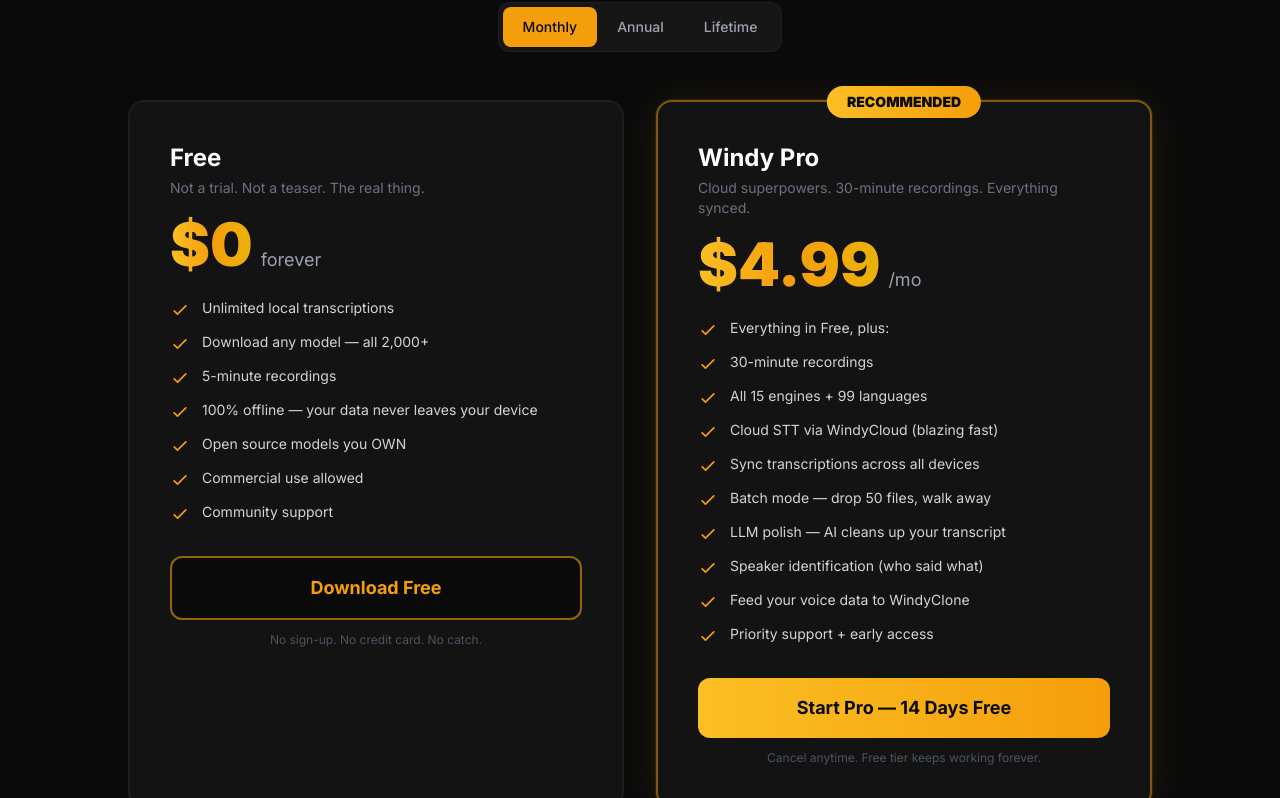
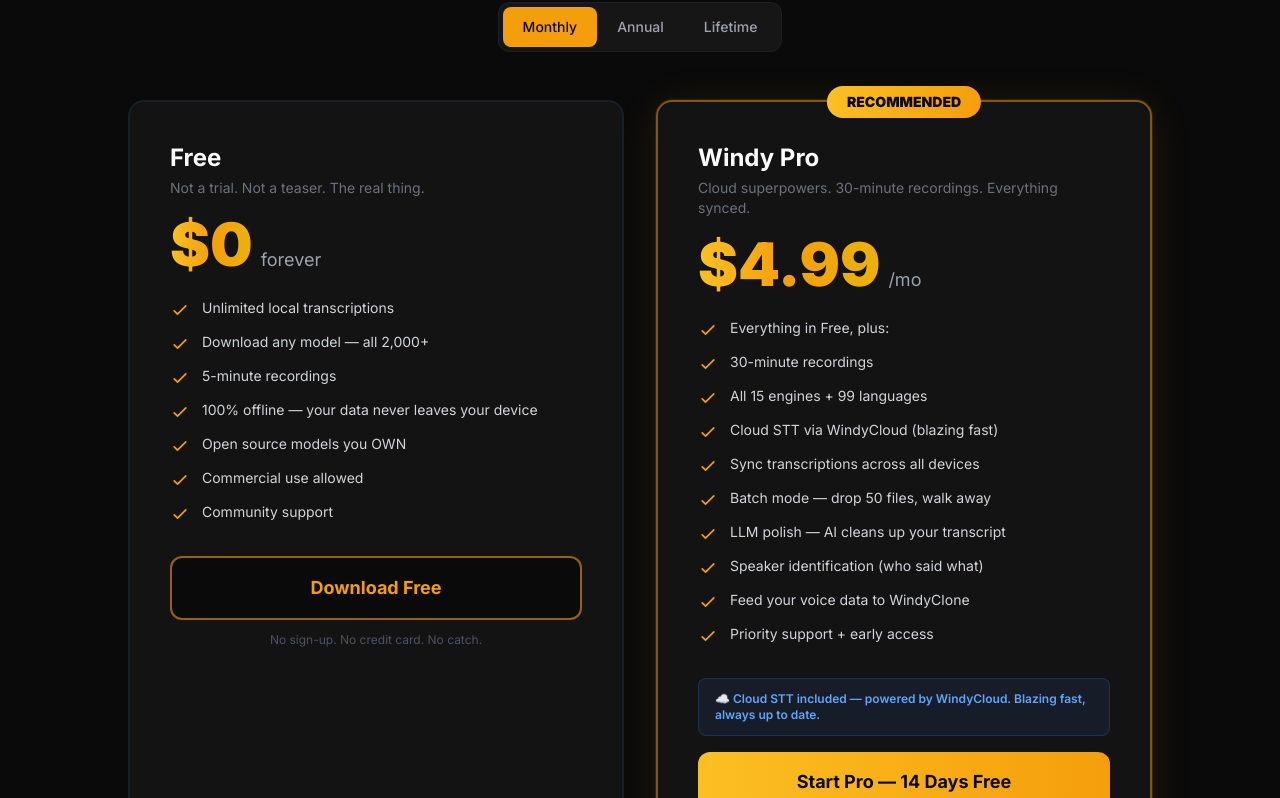
Before and after one commit to sneakyfree/windyword-site, a React (Vite) app: page / in a window 1280 px wide. Shown: the part 6870-7668 px from the top of the page. Built offline with nearby package versions, Linux system fonts and the light colour scheme.

Commit message:
Cloud STT clarity: pricing callout per billing period, dimmed feature on lifetime

```diff
--- a/src/components/Pricing.jsx
+++ b/src/components/Pricing.jsx
@@ -36,7 +36,7 @@
       'Everything in Free, plus:',
       '30-minute recordings',
       'All 15 engines + 99 languages',
-      'Cloud STT via WindyCloud (blazing fast)',
+      { text: 'Cloud STT via WindyCloud (blazing fast)', subscriptionOnly: true },
       'Sync transcriptions across all devices',
       'Batch mode — drop 50 files, walk away',
       'LLM polish — AI cleans up your transcript',
@@ -178,15 +178,37 @@
               </div>
 
               <ul className="space-y-3 mb-8">
-                {plan.features.map((feature, i) => (
-                  <li key={i} className="flex items-start gap-3">
-                    <svg className="w-5 h-5 text-windy-amber flex-shrink-0 mt-0.5" fill="none" stroke="currentColor" viewBox="0 0 24 24">
-                      <path strokeLinecap="round" strokeLinejoin="round" strokeWidth={2} d="M5 13l4 4L19 7" />
-                    </svg>
-                    <span className="text-gray-300 text-sm">{feature}</span>
-                  </li>
-                ))}
+                {plan.features.map((feature, i) => {
+                  const isObj = typeof feature === 'object';
+                  const text = isObj ? feature.text : feature;
+                  const isSubscriptionOnly = isObj && feature.subscriptionOnly;
+                  const dimmed = isSubscriptionOnly && billing === 'lifetime';
+                  return (
+                    <li key={i} className={`flex items-start gap-3 ${dimmed ? 'opacity-40' : ''}`}>
+                      <svg className="w-5 h-5 text-windy-amber flex-shrink-0 mt-0.5" fill="none" stroke="currentColor" viewBox="0 0 24 24">
+                        <path strokeLinecap="round" strokeLinejoin="round" strokeWidth={2} d="M5 13l4 4L19 7" />
+                      </svg>
+                      <span className="text-gray-300 text-sm">
+                        {text}
+                        {dimmed && <span className="text-gray-600 text-xs ml-1">(subscription only)</span>}
+                      </span>
+                    </li>
+                  );
+                })}
               </ul>
+
+              {/* Cloud STT policy callout for Pro */}
+              {plan.highlight && (
+                <div className={`mb-4 px-4 py-3 rounded-lg text-xs font-semibold ${
+                  billing === 'lifetime'
+                    ? 'bg-purple-500/10 text-purple-400 border border-purple-500/20'
+                    : 'bg-blue-500/10 text-blue-400 border border-blue-500/20'
+                }`}>
+                  {billing === 'lifetime'
+                    ? '🏠 Lifetime = Local engines only — Own Your Stack. No cloud dependency, ever.'
+                    : '☁️ Cloud STT included — powered by WindyCloud. Blazing fast, always up to date.'}
+                </div>
+              )}
 
               <button className={`w-full px-6 py-4 font-bold rounded-xl transition-all text-lg ${
                 plan.highlight
```
